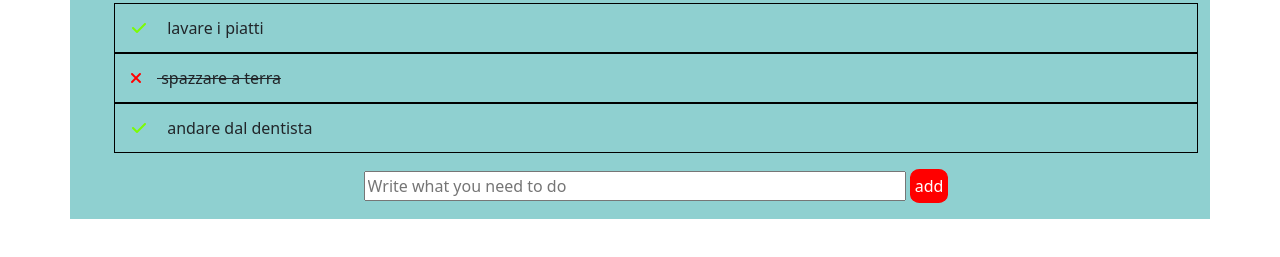
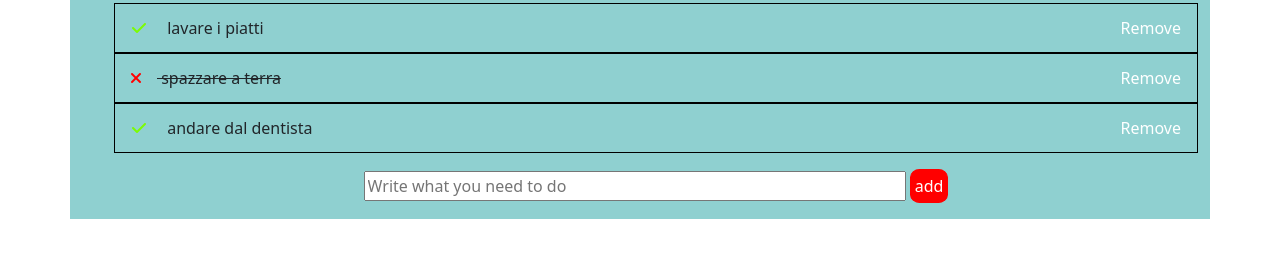
Before and after one commit to LorenzoPrimogeri/vue-todolist, a plain HTML site: page index.html in a window 1280 px wide. Shown: the part 53-310 px from the top of the page. Drawn offline with nearby package versions, Linux system fonts and the light colour scheme.

Commit message:
added "remove"

```diff
--- a/index.html
+++ b/index.html
@@ -22,10 +22,13 @@
             <div class="col-12">
                 <h1 class="text-center">To Do List</h1>
                 <ul>
-                    <li v-for="(element, index) in todoArray">
+                    <li v-for="(element, index) in todoArray" class="d-flex justify-content-between align-items-center">
                         <div :class="verificaDoneElemento(element)" @click="changeDone(element)">
-                            <i :class="verificaIconaElemento(element)" @click="remove(index)"></i>
+                            <i :class="verificaIconaElemento(element)"></i>
                             {{element.text}}
+                        </div>
+                        <div>
+                            <a @click="remove(index)" class="p-3 text-decoration-none c-white">Remove</a>
                         </div>
                     </li>
                     <li class="border-0 text-center pt-3">
```
